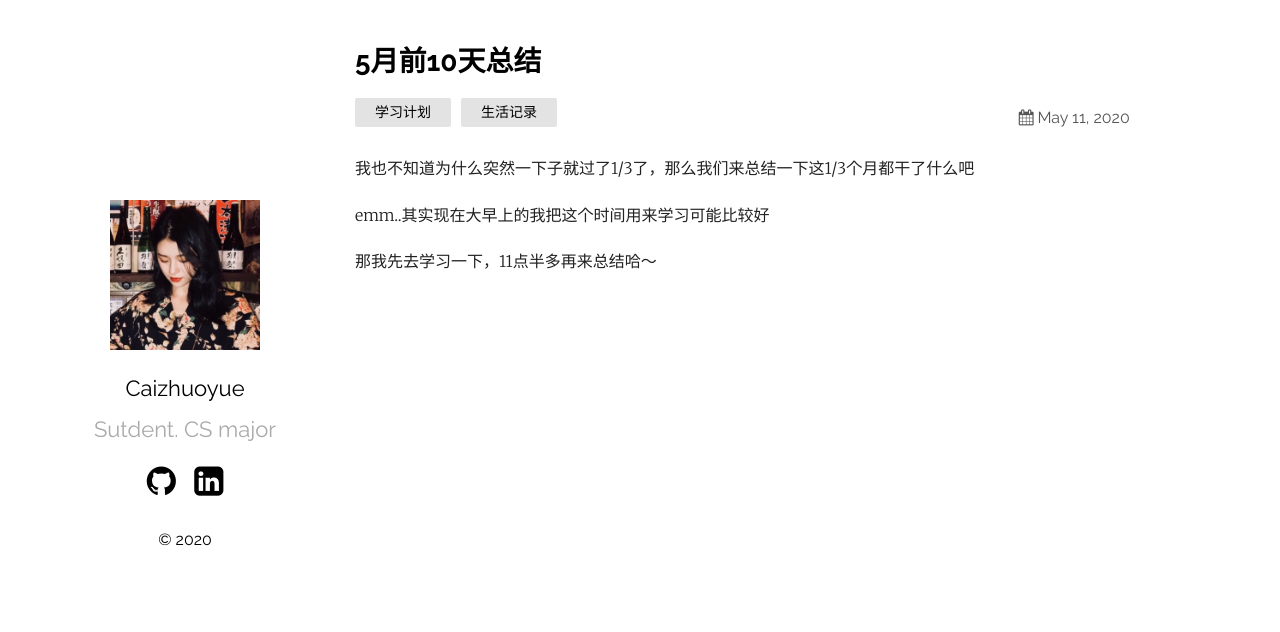
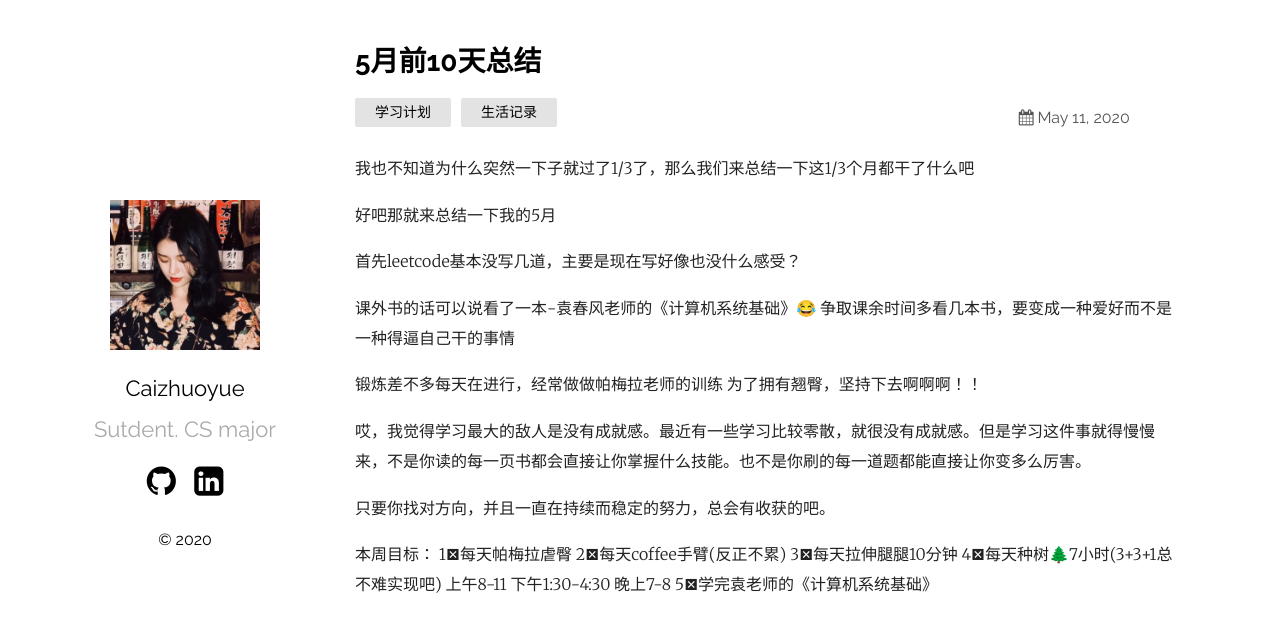
Before and after one commit to joemorningstar/joemorningstar.github.io, a Jekyll site: the page built from _posts/2020-05-09-my-plan-for-the day.markdown, in a window 1280 px wide. Shown: the top 632 px of the page. Built offline with Jekyll 4.4.1, drawn with Linux system fonts in a browser that asks for light colours.

Commit message:
nem post

```diff
--- a/_posts/2020-05-09-my-plan-for-the day.markdown
+++ b/_posts/2020-05-09-my-plan-for-the day.markdown
@@ -7,6 +7,27 @@ categories: 学习计划 生活记录
 
 我也不知道为什么突然一下子就过了1/3了，那么我们来总结一下这1/3个月都干了什么吧
 
-emm..其实现在大早上的我把这个时间用来学习可能比较好
+好吧那就来总结一下我的5月
 
-那我先去学习一下，11点半多再来总结哈～
+首先leetcode基本没写几道，主要是现在写好像也没什么感受？
+
+课外书的话可以说看了一本-袁春风老师的《计算机系统基础》😂
+争取课余时间多看几本书，要变成一种爱好而不是一种得逼自己干的事情
+
+
+锻炼差不多每天在进行，经常做做帕梅拉老师的训练
+为了拥有翘臀，坚持下去啊啊啊！！
+
+哎，我觉得学习最大的敌人是没有成就感。最近有一些学习比较零散，就很没有成就感。但是学习这件事就得慢慢来，不是你读的每一页书都会直接让你掌握什么技能。也不是你刷的每一道题都能直接让你变多么厉害。
+
+只要你找对方向，并且一直在持续而稳定的努力，总会有收获的吧。
+
+本周目标：
+1⃣️每天帕梅拉虐臀
+2⃣️每天coffee手臂(反正不累)
+3⃣️每天拉伸腿腿10分钟
+4⃣️每天种树🌲7小时(3+3+1总不难实现吧)
+    上午8-11
+    下午1:30-4:30
+    晚上7-8
+5⃣️学完袁老师的《计算机系统基础》
```
